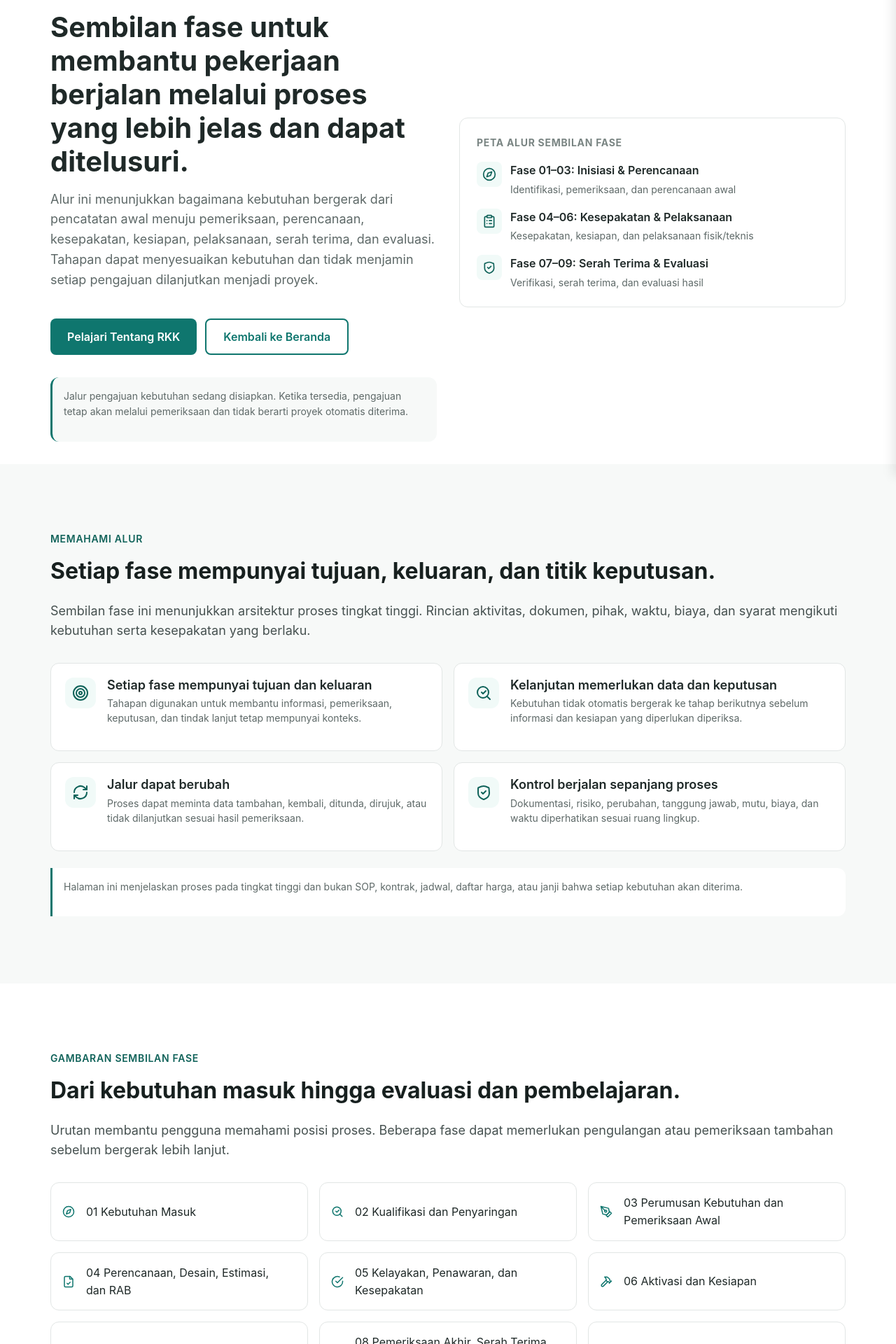
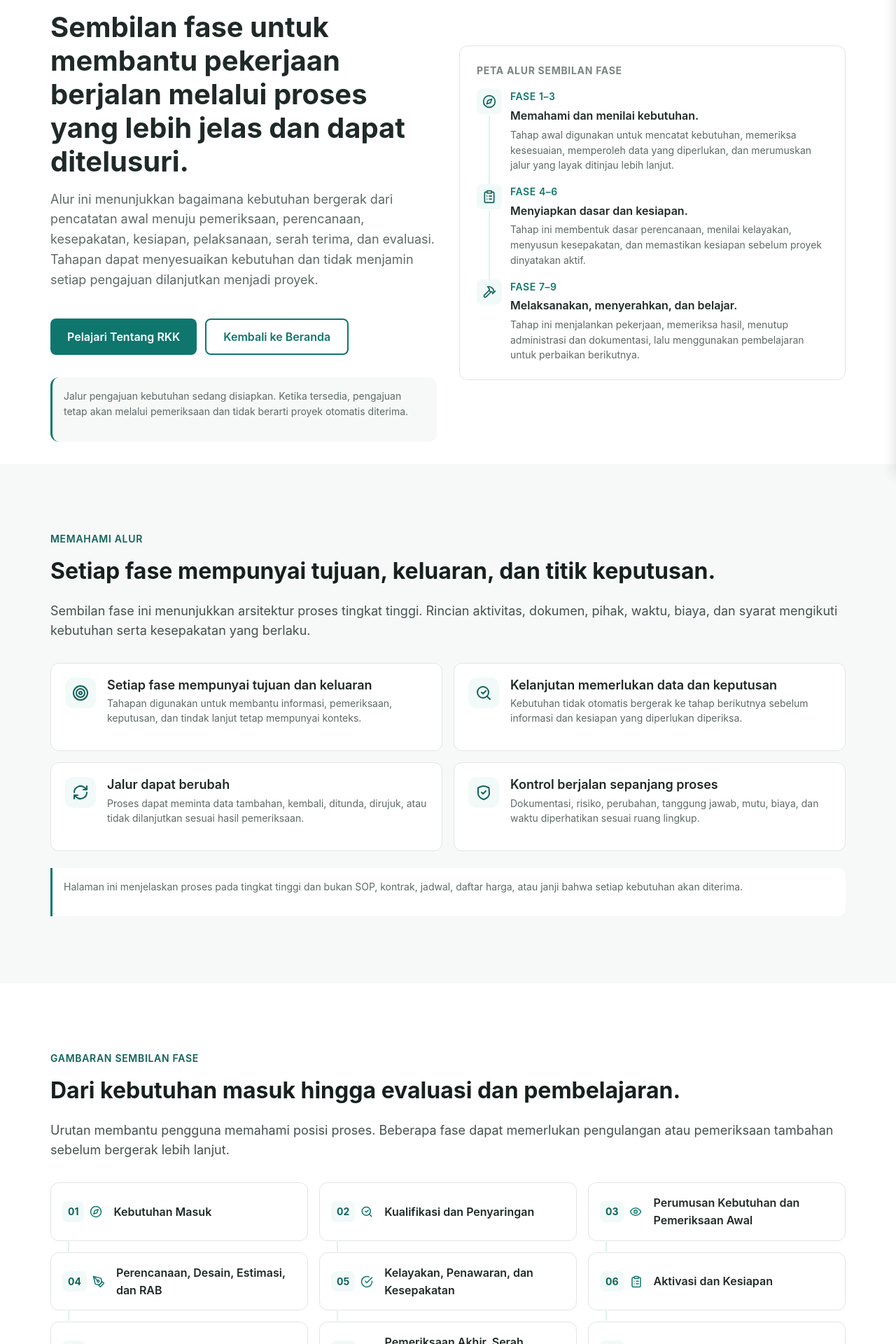
Before and after one commit to syahputrawork98-sketch/RKK-RumahKuKontruksi, a React app in the folder apps/web/: page /cara-kerja in a window 1280 px wide. Shown: the part 120-2040 px from the top of the page at 70% size. Built offline with nearby package versions, Linux system fonts and the light colour scheme; the HTML template or start-up script is replaced by a standard one.

Commit message:
fix(web): align work process visuals with content source

```diff
--- a/apps/web/src/pages/WorkProcessPage.jsx
+++ b/apps/web/src/pages/WorkProcessPage.jsx
@@ -20,7 +20,7 @@ export default function WorkProcessPage() {
       />
 
       <div className="page-work-process">
-        <WorkHero content={workProcessContent.hero} />
+        <WorkHero content={workProcessContent.hero} groups={workProcessContent.groups} />
         <ProcessReadingPrinciples content={workProcessContent.readingPrinciples} />
         <NinePhaseOverview content={workProcessContent.overview} />
 
--- a/apps/web/src/sections/work-process/NinePhaseOverview.jsx
+++ b/apps/web/src/sections/work-process/NinePhaseOverview.jsx
@@ -2,18 +2,7 @@ import PublicSection from '../../components/ui/PublicSection';
 import PublicContainer from '../../components/ui/PublicContainer';
 import SectionHeading from '../../components/ui/SectionHeading';
 import PublicIcon from '../../components/icons/PublicIcon';
-
-const phaseIcons = [
-  'compass',
-  'search-check',
-  'pen-tool',
-  'file-check',
-  'check-circle',
-  'hammer',
-  'shield-check',
-  'file-text',
-  'target'
-];
+import { workProcessPhaseIcons } from './workProcessVisuals';
 
 export default function NinePhaseOverview({ content }) {
   return (
@@ -27,16 +16,28 @@ export default function NinePhaseOverview({ content }) {
 
         <ol className="overview-list process-rail">
           {content.phases.map((phase, index) => {
-            const numStr = index + 1 < 10 ? `0${index + 1}` : `${index + 1}`;
-            const iconName = phaseIcons[index % phaseIcons.length];
+            const [number, ...titleParts] = phase.split(' ');
+            const title = titleParts.join(' ');
+            const iconName = workProcessPhaseIcons[number] || 'compass';
+
             return (
-              <li key={index} className="overview-item process-node" data-phase={numStr}>
-                <div className="node-icon" aria-hidden="true">
-                  <PublicIcon name={iconName} size={18} />
+              <li
+                key={number}
+                className="overview-item process-node"
+                data-phase={number}
+                data-icon={iconName}
+              >
+                <div className="node-marker">
+                  <span className="node-number">{number}</span>
+                  <span className="node-icon" aria-hidden="true">
+                    <PublicIcon name={iconName} size={18} />
+                  </span>
                 </div>
-                <span>{phase}</span>
+
+                <span className="node-title"> {title}</span>
+
                 {index < content.phases.length - 1 && (
-                  <div className="node-connector" aria-hidden="true" />
+                  <span className="node-connector" aria-hidden="true" />
                 )}
               </li>
             );
--- a/apps/web/src/sections/work-process/ProcessPhaseCard.jsx
+++ b/apps/web/src/sections/work-process/ProcessPhaseCard.jsx
@@ -1,24 +1,13 @@
 import PublicIcon from '../../components/icons/PublicIcon';
-
-const phaseIconsMap = {
-  '01': 'compass',
-  '02': 'search-check',
-  '03': 'pen-tool',
-  '04': 'file-check',
-  '05': 'check-circle',
-  '06': 'hammer',
-  '07': 'shield-check',
-  '08': 'file-text',
-  '09': 'target'
-};
+import { workProcessPhaseIcons } from './workProcessVisuals';
 
 export default function ProcessPhaseCard({ phase }) {
-  const iconName = phaseIconsMap[phase.number] || 'info';
+  const iconName = workProcessPhaseIcons[phase.number] || 'info';
 
   return (
     <div className="phase-card timeline-node" data-phase-number={phase.number}>
       <div className="phase-header">
-        <div className="phase-badge">
+        <div className="phase-badge" data-icon={iconName}>
           <PublicIcon name={iconName} size={18} />
           <span className="phase-number">Fase {phase.number}</span>
         </div>
--- a/apps/web/src/sections/work-process/ProcessReadingPrinciples.jsx
+++ b/apps/web/src/sections/work-process/ProcessReadingPrinciples.jsx
@@ -2,8 +2,7 @@ import PublicSection from '../../components/ui/PublicSection';
 import PublicContainer from '../../components/ui/PublicContainer';
 import SectionHeading from '../../components/ui/SectionHeading';
 import PublicIcon from '../../components/icons/PublicIcon';
-
-const principleIcons = ['target', 'search-check', 'refresh-cw', 'shield-check'];
+import { workProcessPrincipleIcons } from './workProcessVisuals';
 
 export default function ProcessReadingPrinciples({ content }) {
   return (
@@ -17,7 +16,7 @@ export default function ProcessReadingPrinciples({ content }) {
 
         <div className="reading-principles-grid">
           {content.items.map((item, index) => {
-            const iconName = principleIcons[index % principleIcons.length];
+            const iconName = workProcessPrincipleIcons[index % workProcessPrincipleIcons.length];
             return (
               <div key={index} className="principle-card" data-icon={iconName}>
                 <div className="principle-icon-box">
--- a/apps/web/src/sections/work-process/WorkHero.jsx
+++ b/apps/web/src/sections/work-process/WorkHero.jsx
@@ -2,14 +2,9 @@ import PublicSection from '../../components/ui/PublicSection';
 import PublicContainer from '../../components/ui/PublicContainer';
 import ActionLink from '../../components/ui/ActionLink';
 import PublicIcon from '../../components/icons/PublicIcon';
+import { workProcessGroupIcons } from './workProcessVisuals';
 
-export default function WorkHero({ content }) {
-  const groups = [
-    { title: 'Fase 01–03: Inisiasi & Perencanaan', icon: 'compass', desc: 'Identifikasi, pemeriksaan, dan perencanaan awal' },
-    { title: 'Fase 04–06: Kesepakatan & Pelaksanaan', icon: 'clipboard-list', desc: 'Kesepakatan, kesiapan, dan pelaksanaan fisik/teknis' },
-    { title: 'Fase 07–09: Serah Terima & Evaluasi', icon: 'shield-check', desc: 'Verifikasi, serah terima, dan evaluasi hasil' }
-  ];
-
+export default function WorkHero({ content, groups = [] }) {
   return (
     <PublicSection className="work-hero-section">
       <PublicContainer>
@@ -34,20 +29,41 @@ export default function WorkHero({ content }) {
           <div className="work-hero-map" data-visual="process-map">
             <div className="process-map-title">Peta Alur Sembilan Fase</div>
             <div className="process-map-groups">
-              {groups.map((group, index) => (
-                <div key={index} className="process-map-node">
+              {groups.map((group, index) => {
+                const iconName = workProcessGroupIcons[group.id] || 'compass';
+
+                return (
+                  <div
+                    key={group.id}
+                    className="process-map-node"
+                    data-group={group.id}
+                    data-icon={iconName}
+                  >
                     <div className="process-map-icon-box">
-                    <PublicIcon name={group.icon} size={20} />
+                      <PublicIcon name={iconName} size={20} />
                     </div>
+
                     <div className="process-map-info">
-                    <span className="process-map-node-title">{group.title}</span>
-                    <span className="process-map-node-desc">{group.desc}</span>
+                      <span className="process-map-group-eyebrow">
+                        {group.eyebrow}
+                      </span>
+                      <span className="process-map-node-title">
+                        {group.title}
+                      </span>
+                      <span className="process-map-node-desc">
+                        {group.description}
+                      </span>
                     </div>
+
                     {index < groups.length - 1 && (
-                    <div className="process-map-connector" aria-hidden="true" />
+                      <span
+                        className="process-map-connector"
+                        aria-hidden="true"
+                      />
                     )}
                   </div>
-              ))}
+                );
+              })}
             </div>
           </div>
         </div>
--- /dev/null
+++ b/apps/web/src/sections/work-process/workProcessVisuals.js
@@ -0,0 +1,24 @@
+export const workProcessGroupIcons = {
+  'memahami-kebutuhan': 'compass',
+  'menyiapkan-dasar': 'clipboard-list',
+  'melaksanakan-dan-menutup': 'hammer'
+};
+
+export const workProcessPhaseIcons = {
+  '01': 'compass',
+  '02': 'search-check',
+  '03': 'eye',
+  '04': 'pen-tool',
+  '05': 'check-circle',
+  '06': 'clipboard-list',
+  '07': 'hammer',
+  '08': 'file-check',
+  '09': 'refresh-cw'
+};
+
+export const workProcessPrincipleIcons = [
+  'target',
+  'search-check',
+  'refresh-cw',
+  'shield-check'
+];
--- a/apps/web/src/styles/work-process.css
+++ b/apps/web/src/styles/work-process.css
@@ -97,6 +97,16 @@
   position: relative;
 }
 
+.page-work-process .process-map-connector {
+  position: absolute;
+  left: 17px;
+  top: 38px;
+  bottom: -16px;
+  width: 2px;
+  background-color: var(--color-brand-200);
+  z-index: 1;
+}
+
 .page-work-process .process-map-icon-box {
   width: 36px;
   height: 36px;
@@ -107,12 +117,22 @@
   align-items: center;
   justify-content: center;
   flex-shrink: 0;
+  position: relative;
+  z-index: 2;
 }
 
 .page-work-process .process-map-info {
   display: flex;
   flex-direction: column;
   gap: var(--spacing-1);
+}
+
+.page-work-process .process-map-group-eyebrow {
+  font-size: var(--font-size-supporting);
+  font-weight: 600;
+  color: var(--color-brand-600);
+  text-transform: uppercase;
+  letter-spacing: 0.04em;
 }
 
 .page-work-process .process-map-node-title {
@@ -218,6 +238,16 @@
   border: 1px solid var(--color-neutral-200);
   border-radius: var(--radius-card);
   position: relative;
+}
+
+.page-work-process .node-connector {
+  position: absolute;
+  left: 24px;
+  bottom: -16px;
+  height: 16px;
+  width: 2px;
+  background-color: var(--color-brand-200);
+  z-index: 1;
 }
 
 .page-work-process .node-marker {
```
Also changed, not shown: 4 other files (tests, documents, lock files or other folders). Lines whose indentation alone changed are shown as unchanged.
